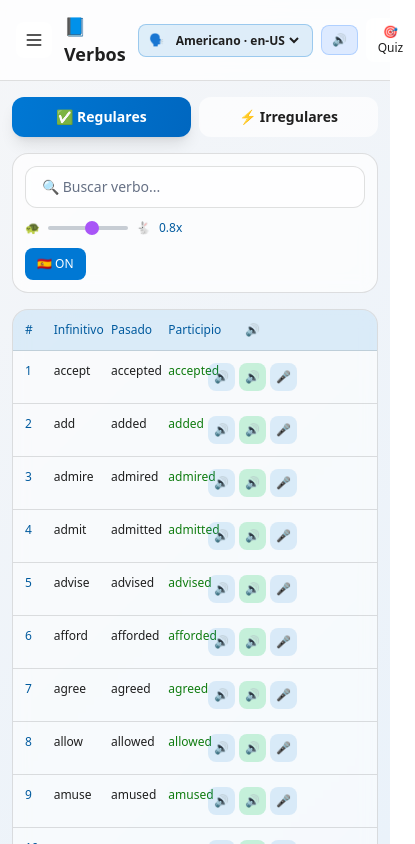
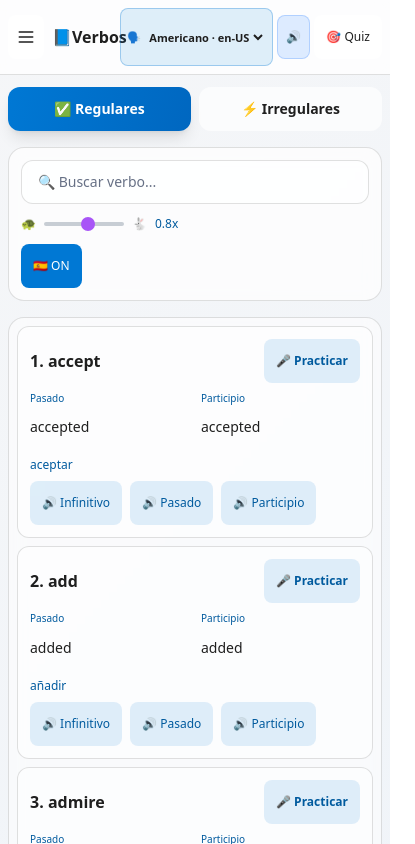
Before and after one commit to horaciosalvatierrag-cell/ingles, a React (Vite) app: page / in a window 390 px wide. Shown: the top 844 px of the page, 415 px wide, since content can reach past the window. Built offline with nearby package versions, Linux system fonts and the light colour scheme.

Commit message:
Make app responsive across screen sizes

```diff
--- a/src/App.tsx
+++ b/src/App.tsx
@@ -359,7 +359,7 @@ function App() {
       )}
 
       {/* Sidebar - Vertical Menu */}
-      <aside className={`fixed lg:sticky top-0 left-0 h-screen w-72 bg-black/40 backdrop-blur-xl border-r border-white/10 z-50 transform transition-transform duration-300 ${
+      <aside className={`fixed lg:sticky top-0 left-0 h-screen w-[min(18rem,calc(100vw-2rem))] lg:w-72 bg-black/40 backdrop-blur-xl border-r border-white/10 z-50 transform transition-transform duration-300 ${
         sidebarOpen ? 'translate-x-0' : '-translate-x-full lg:translate-x-0'
       } flex flex-col overflow-y-auto`}>
         {/* Sidebar Header */}
@@ -424,19 +424,19 @@ function App() {
       <div className="flex-1 flex flex-col min-h-screen min-w-0">
         {/* Top Bar */}
         <header className="bg-black/30 backdrop-blur-sm border-b border-white/10 sticky top-0 z-30">
-          <div className="px-4 py-3">
-            <div className="flex items-center justify-between gap-3">
-              <div className="flex items-center gap-3">
+          <div className="px-2 py-2 sm:px-4 sm:py-3">
+            <div className="flex min-w-0 items-center justify-between gap-2 sm:gap-3">
+              <div className="flex min-w-0 items-center gap-2 sm:gap-3">
                 <button
                   onClick={() => setSidebarOpen(true)}
-                  className="lg:hidden p-2 bg-white/10 rounded-lg text-white hover:bg-white/20"
+                  className="shrink-0 p-2 bg-white/10 rounded-lg text-white hover:bg-white/20"
                 >
                   <svg className="w-5 h-5" fill="none" stroke="currentColor" viewBox="0 0 24 24">
                     <path strokeLinecap="round" strokeLinejoin="round" strokeWidth={2} d="M4 6h16M4 12h16M4 18h16" />
                   </svg>
                 </button>
                 <div>
-                  <h2 className="text-lg font-bold text-white flex items-center gap-2">
+                  <h2 className="max-w-[30vw] truncate text-base font-bold text-white flex items-center gap-1 sm:max-w-none sm:gap-2 sm:text-lg">
                     {levels.find(l => l.id === activeLevel)?.icon}
                     {levels.find(l => l.id === activeLevel)?.name}
                   </h2>
@@ -445,14 +445,14 @@ function App() {
                   </p>
                 </div>
               </div>
-              <div className="flex items-center gap-2">
-                <label className="flex items-center gap-2 rounded-lg border border-blue-400/30 bg-blue-500/10 px-2.5 py-1.5 text-xs text-white" title={`Acento seleccionado: ${speechAccents.find(item => item.value === selectedSpeechAccent)?.label} (${selectedSpeechAccent}). ${speechAccentStatus}`}>
+              <div className="flex shrink-0 items-center gap-1 sm:gap-2">
+                <label className="flex min-w-0 items-center gap-1 rounded-lg border border-blue-400/30 bg-blue-500/10 px-1.5 py-1.5 text-[11px] text-white sm:gap-2 sm:px-2.5 sm:text-xs" title={`Acento seleccionado: ${speechAccents.find(item => item.value === selectedSpeechAccent)?.label} (${selectedSpeechAccent}). ${speechAccentStatus}`}>
                   <span aria-hidden="true">🗣️</span><span className="hidden sm:inline">Acento</span>
-                  <select aria-label="Acento de pronunciación" value={selectedSpeechAccent} onChange={event => previewSpeechAccent(event.target.value as SpeechAccent)} className="max-w-[148px] cursor-pointer bg-transparent font-semibold text-current outline-none">
+                  <select aria-label="Acento de pronunciación" value={selectedSpeechAccent} onChange={event => previewSpeechAccent(event.target.value as SpeechAccent)} className="max-w-[98px] cursor-pointer truncate bg-transparent font-semibold text-current outline-none sm:max-w-[148px]">
                     {speechAccents.map(accent => <option key={accent.value} value={accent.value} className="bg-white text-slate-900">{accent.label} · {accent.value}</option>)}
                   </select>
                 </label>
-                <button onClick={() => previewSpeechAccent(selectedSpeechAccent)} aria-label={`Escuchar muestra con acento ${speechAccents.find(item => item.value === selectedSpeechAccent)?.label}`} title={`Probar acento ${selectedSpeechAccent} · ${speechAccentStatus}`} className="rounded-lg border border-blue-500/25 bg-blue-500/15 px-2.5 py-1.5 text-xs font-semibold text-blue-100 hover:bg-blue-500/25">🔊<span className="ml-1 hidden lg:inline">Probar</span></button>
+                <button onClick={() => previewSpeechAccent(selectedSpeechAccent)} aria-label={`Escuchar muestra con acento ${speechAccents.find(item => item.value === selectedSpeechAccent)?.label}`} title={`Probar acento ${selectedSpeechAccent} · ${speechAccentStatus}`} className="rounded-lg border border-blue-500/25 bg-blue-500/15 px-2 py-2 text-xs font-semibold text-blue-100 hover:bg-blue-500/25 sm:px-2.5">🔊<span className="ml-1 hidden lg:inline">Probar</span></button>
                 <span className="hidden 2xl:block max-w-40 truncate text-[10px] text-purple-200" title={speechAccentStatus} aria-live="polite">{speechAccentStatus}</span>
                 <span className="sr-only" aria-live="polite">Acento {selectedSpeechAccent}. {speechAccentStatus}</span>
                 {appSection === 'verbs' && (
@@ -472,7 +472,7 @@ function App() {
         {accentNotice && <div role="status" aria-live="polite" className="fixed bottom-4 right-4 z-[60] max-w-[calc(100vw-2rem)] rounded-xl border border-blue-300/40 bg-white px-4 py-3 text-sm font-medium text-slate-800 shadow-xl md:max-w-md">🔊 {accentNotice}</div>}
 
         {/* Main Content Area */}
-        <main className="flex-1 px-3 md:px-6 py-4 overflow-y-auto">
+        <main className="min-w-0 flex-1 px-2 py-3 sm:px-3 sm:py-4 md:px-6 overflow-y-auto">
           {appSection === 'levelContent' && (
             <section className="mx-auto max-w-3xl rounded-2xl border border-white/10 bg-white/10 p-6 shadow-xl backdrop-blur-sm md:p-8">
               <span className="rounded-full bg-blue-500/15 px-3 py-1 text-xs font-semibold text-blue-200">{levels.find(item => item.id === activeLevel)?.description}</span>
@@ -633,6 +633,27 @@ function App() {
 
               {/* Verb List */}
               <div className="bg-white/5 backdrop-blur-sm rounded-2xl border border-white/10 overflow-hidden">
+                <div className="space-y-2 p-2 sm:hidden">
+                  {paginatedVerbs.map((verb, index) => (
+                    <article key={`mobile-${verbType}-${verb.id}-${index}`} className={`rounded-xl border border-white/10 bg-white/5 p-3 ${activeVerb?.id === verb.id ? 'ring-2 ring-blue-400' : ''}`}>
+                      <div className="mb-2 flex items-center justify-between gap-2">
+                        <p className="truncate font-semibold text-white">{(currentPage - 1) * itemsPerPage + index + 1}. {verb.infinitive}</p>
+                        <button onClick={() => { setActiveVerb(verb); setCurrentWord('infinitive'); setFeedback(null); }} className="shrink-0 rounded-lg bg-blue-500/20 px-3 py-2 text-xs font-semibold text-blue-100">🎤 Practicar</button>
+                      </div>
+                      <div className="grid grid-cols-2 gap-x-3 gap-y-2 text-sm">
+                        <div><span className="block text-[10px] text-purple-200">Pasado</span><button onClick={() => speak(verb.pastSimple)} className="max-w-full truncate text-left font-medium text-white">{verb.pastSimple}</button></div>
+                        <div><span className="block text-[10px] text-purple-200">Participio</span><button onClick={() => speak(pastParticiple(verb))} className="max-w-full truncate text-left font-medium text-white">{pastParticiple(verb)}</button></div>
+                        {showTranslations && <p className="col-span-2 break-words text-xs text-purple-200">{verb.translation}</p>}
+                      </div>
+                      <div className="mt-2 flex flex-wrap gap-2" aria-label={`Escuchar formas de ${verb.infinitive}`}>
+                        <button onClick={() => speak(verb.infinitive)} className="rounded-lg bg-blue-500/20 px-3 py-2 text-xs text-blue-100">🔊 Infinitivo</button>
+                        <button onClick={() => speak(verb.pastSimple)} className="rounded-lg bg-blue-500/20 px-3 py-2 text-xs text-blue-100">🔊 Pasado</button>
+                        <button onClick={() => speak(pastParticiple(verb))} className="rounded-lg bg-blue-500/20 px-3 py-2 text-xs text-blue-100">🔊 Participio</button>
+                      </div>
+                    </article>
+                  ))}
+                </div>
+                <div className="hidden sm:block">
                 <div className={`grid grid-cols-12 gap-1 md:gap-2 p-3 border-b border-white/10 text-xs font-medium ${
                   verbType === 'regular' ? 'bg-purple-500/20 text-purple-200' : 'bg-orange-500/20 text-orange-200'
                 }`}>
@@ -675,6 +696,7 @@ function App() {
                     </div>
                   </div>
                 ))}
+                </div>
               </div>
               {searchTerm.trim() && filteredVerbs.length === 0 && <div className="mt-3 rounded-xl border border-white/10 bg-white/10 p-4 text-center text-sm text-purple-100"><p>No encontré este verbo en la lista local.</p><a href={webSearchUrl(`${searchTerm} English verb forms past participle`)} target="_blank" rel="noopener noreferrer" className="mt-3 inline-flex rounded-lg bg-blue-600 px-3 py-2 font-semibold text-white hover:bg-blue-700">Buscar en Internet ↗</a></div>}
 
--- a/src/components/GrammarView.tsx
+++ b/src/components/GrammarView.tsx
@@ -180,7 +180,7 @@ export default function GrammarView() {
           <span className="rounded-full bg-blue-500/15 px-3 py-1 text-xs font-semibold text-blue-200">Nivel {level}</span>
         </div>
 
-        <div className="mt-6 grid grid-cols-5 gap-2" role="group" aria-label="Nivel de inglés">
+        <div className="mt-6 grid grid-cols-3 gap-2 sm:grid-cols-5" role="group" aria-label="Nivel de inglés">
           {(['A1', 'A2', 'B1', 'B2', 'C1'] as Level[]).map((item, index) => (
             <button key={item} onClick={() => changeLevel(item)} aria-pressed={level === item}
               className={`rounded-lg border px-2 py-2 text-sm font-semibold transition-colors ${level === item ? 'border-blue-400 bg-blue-500 text-white' : 'border-white/15 bg-white/5 text-white/70 hover:bg-white/10'}`}>
--- a/src/components/SlangView.tsx
+++ b/src/components/SlangView.tsx
@@ -99,7 +99,7 @@ export default function SlangView() {
         <div><h2 className="text-2xl font-bold text-white">SLANG inglés</h2><p className="mt-2 max-w-3xl text-sm leading-6 text-purple-200">Aprende expresiones informales y modismos con su sentido real, ejemplos traducidos y situaciones donde suenan naturales. Avanza de frases cotidianas a expresiones con matices culturales.</p></div>
         <span className="rounded-full bg-blue-500/15 px-3 py-1 text-xs font-semibold text-blue-200">Nivel {level}</span>
       </div>
-      <div className="mt-5 grid grid-cols-5 gap-2" role="group" aria-label="Nivel de slang">
+      <div className="mt-5 grid grid-cols-3 gap-2 sm:grid-cols-5" role="group" aria-label="Nivel de slang">
         {(['A1', 'A2', 'B1', 'B2', 'C1'] as Level[]).map((item, index) => <button key={item} onClick={() => setLevel(item)} aria-pressed={level === item}
           className={`rounded-lg border px-2 py-2 text-sm font-semibold transition-colors ${level === item ? 'border-blue-400 bg-blue-500 text-white' : 'border-white/15 bg-white/5 text-white/70 hover:bg-white/10'}`}>
           <span className="block">{item}</span><span className="hidden text-[10px] font-normal sm:block">{['Inicial', 'Básico', 'Intermedio', 'Avanzado', 'Dominio'][index]}</span>
--- a/src/components/VirtualTeacherView.tsx
+++ b/src/components/VirtualTeacherView.tsx
@@ -138,7 +138,7 @@ export default function VirtualTeacherView() {
   return <div className="space-y-4">
     <section className="rounded-2xl border border-white/10 bg-white/10 p-5"><p className="text-sm font-semibold text-fuchsia-200">PRÁCTICA ORAL GUIADA</p><h2 className="mt-1 text-2xl font-bold text-white">Profesor virtual</h2><p className="mt-1 text-sm text-purple-200">Elige un tema, responde por voz o texto y recibe preguntas de seguimiento para ampliar tus respuestas en inglés.</p></section>
     <div className="grid gap-4 xl:grid-cols-[280px_minmax(0,1fr)]">
-      <aside className="rounded-2xl border border-white/10 bg-slate-950/20 p-4"><h3 className="mb-3 text-sm font-bold text-white">Elige un tema</h3><div className="grid grid-cols-2 gap-2 xl:grid-cols-1">{topics.map(item => <button key={item.id} onClick={() => openTopic(item.id)} className={`rounded-xl px-3 py-2.5 text-left text-sm ${topicId === item.id ? 'bg-fuchsia-500/30 text-white ring-1 ring-fuchsia-200/30' : 'bg-white/5 text-purple-100 hover:bg-white/10'}`}><span className="mr-2">{item.icon}</span>{item.label}</button>)}</div></aside>
+      <aside className="min-w-0 rounded-2xl border border-white/10 bg-slate-950/20 p-4"><h3 className="mb-3 text-sm font-bold text-white">Elige un tema</h3><div className="grid grid-cols-1 gap-2 sm:grid-cols-2 xl:grid-cols-1">{topics.map(item => <button key={item.id} onClick={() => openTopic(item.id)} className={`min-w-0 rounded-xl px-3 py-2.5 text-left text-sm ${topicId === item.id ? 'bg-fuchsia-500/30 text-white ring-1 ring-fuchsia-200/30' : 'bg-white/5 text-purple-100 hover:bg-white/10'}`}><span className="mr-2">{item.icon}</span>{item.label}</button>)}</div></aside>
       <section className="min-w-0 rounded-2xl border border-white/10 bg-slate-950/20 p-4 md:p-5">
         <div className="flex flex-wrap items-center justify-between gap-3"><div><h3 className="font-bold text-white">Conversación: {topic.label}</h3><p className="text-xs text-purple-200">Contesta con una frase completa para practicar.</p></div><div className="flex gap-2"><button onClick={listen} aria-label={listening ? 'Detener micrófono' : 'Responder con micrófono'} className={`flex items-center gap-2 rounded-xl px-3 py-2 text-sm font-semibold text-white ${listening ? 'bg-rose-500 animate-pulse' : 'bg-fuchsia-500 hover:bg-fuchsia-400'}`}>{listening ? <MicOff size={16} /> : <Mic size={16} />}{listening ? 'Detener' : 'Hablar'}</button><button onClick={toggleCamera} aria-label={cameraOn ? 'Apagar cámara' : 'Activar cámara'} className="flex items-center gap-2 rounded-xl bg-indigo-500 px-3 py-2 text-sm font-semibold text-white hover:bg-indigo-400">{cameraOn ? <CameraOff size={16} /> : <Camera size={16} />}{cameraOn ? 'Apagar video' : 'Video opcional'}</button></div></div>
         <div className="mt-3 flex flex-wrap gap-2 text-[11px]"><span className="rounded-full bg-white/5 px-2.5 py-1 text-purple-100">🎙 {micStatus}</span><span className="rounded-full bg-white/5 px-2.5 py-1 text-purple-100">📹 {cameraStatus}</span></div>
--- a/src/index.css
+++ b/src/index.css
@@ -163,6 +163,33 @@ body.sidebar-open {
 .windows-theme {
   color: #1f1f1f;
   background: linear-gradient(135deg, #f5f6f8 0%, #eaf2fa 52%, #f3f3f3 100%) !important;
+  width: 100%;
+  overflow-x: clip;
+}
+
+@media (max-width: 640px) {
+  .windows-theme button:not([aria-hidden="true"]) {
+    min-height: 2.75rem;
+  }
+
+  .windows-theme input:not([type="range"]),
+  .windows-theme select,
+  .windows-theme textarea {
+    min-height: 2.75rem;
+    max-width: 100%;
+  }
+
+  .windows-theme main {
+    padding-bottom: max(1rem, env(safe-area-inset-bottom));
+  }
+
+  .windows-theme p,
+  .windows-theme h1,
+  .windows-theme h2,
+  .windows-theme h3,
+  .windows-theme li {
+    overflow-wrap: anywhere;
+  }
 }
 
 .windows-theme .bg-gradient-to-br {
```
